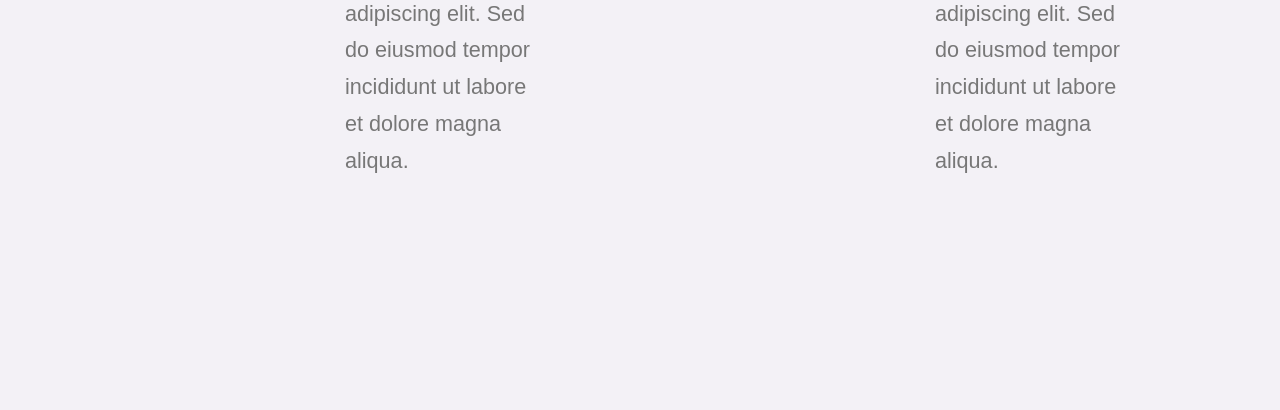
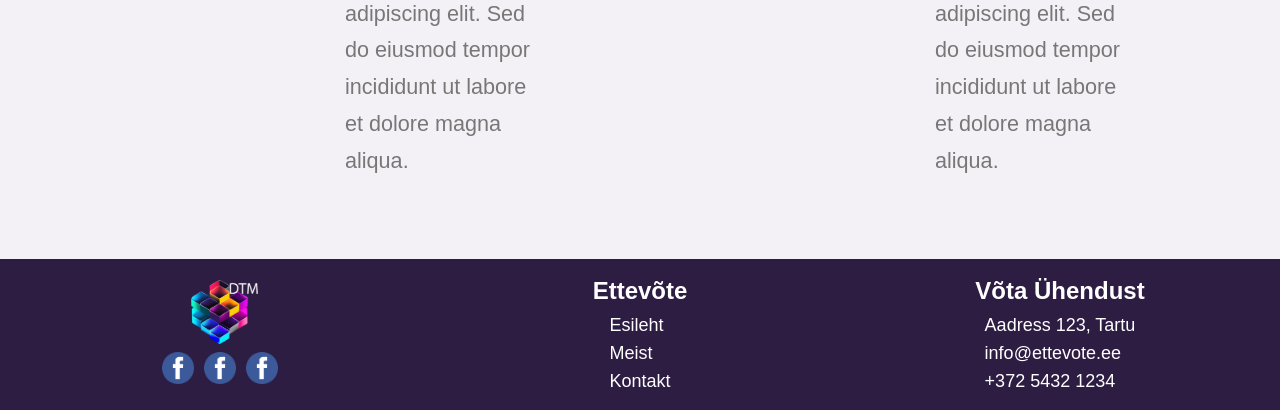
Before and after one commit to AnetteTaivere/turundus_veebileht, a plain HTML site: page pages/meist.html in a window 1280 px wide. Shown: the part 1461-1871 px from the top of the page. Before the commit the page ends 1720 px from the top, so only its background shows below. Drawn offline with Linux system fonts and the light colour scheme.

Commit message:
parandusi

```diff
--- a/pages/meist.html
+++ b/pages/meist.html
@@ -13,7 +13,6 @@
     <script defer src="../js/script.js"></script> <!-- defer määrab selle, et skripti laadimine toimub taustal-->
     <!--    ja käivitab skripti alles siis, kui HTML dokument on täielikult laetud.-->
     </head>
-    <body>
     <body>
     <div class="header-index">
         <nav>
@@ -109,11 +108,36 @@
                 </div>
             </div>
         </main>
-        <div class="footer">
-
+    <footer>
+        <div class="footer-logo">
+            <div>
+                <a href="../index.html">
+                    <img class="footerlogo" src="../assets/logo.png" alt="logo">
+                </a>
+                <div class="footer-img-wrapper">
+                    <img src="../assets/fb.png" alt="">
+                    <img src="../assets/fb.png" alt="">
+                    <img src="../assets/fb.png" alt="">
+                </div>
+            </div>
+        </div>
+        <div class="footer-links">
+            <h2>Ettevõte</h2>
+            <ul>
+                <li><a href="../index.html">Esileht</a></li>
+                <li><a href="../pages/meist.html">Meist</a></li>
+                <li><a href="../pages/kontakt.html">Kontakt</a></li>
+            </ul>
+        </div>
+        <div class="footer-contact">
+            <h3>Võta Ühendust</h3>
+            <ul>
+                <li>Aadress 123, Tartu</li>
+                <li>info@ettevote.ee</li>
+                <li>+372 5432 1234</li>
+            </ul>
         </div>
 
-
-       <script src="../js/script.js"></script>
+    </footer>
     </body>
 </html>
```
Also changed, not shown: index.html (+1 -1 lines).
